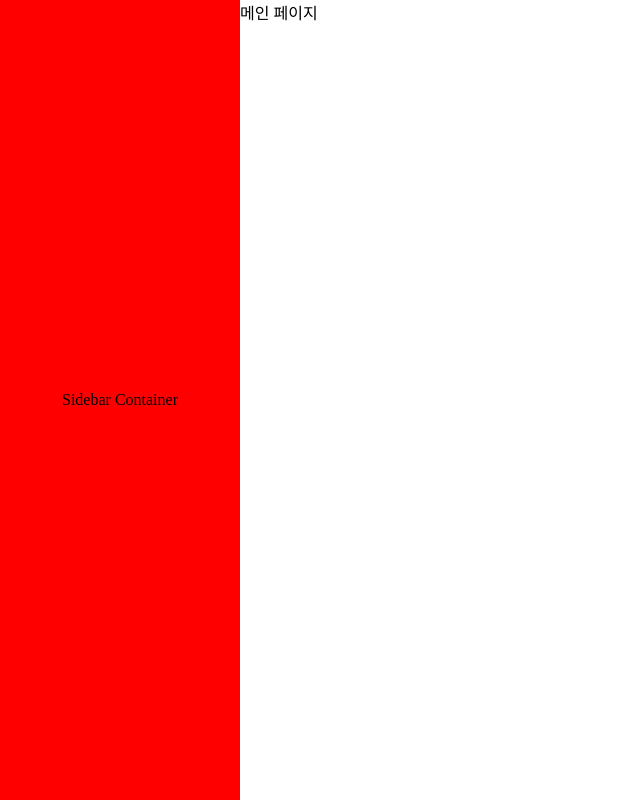
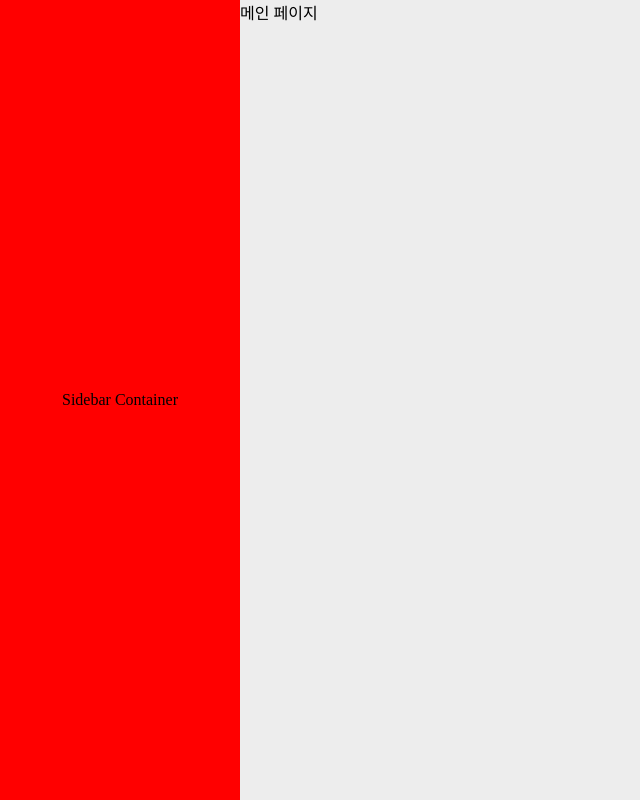
Before and after one commit to GwonHeeJun/Dotori-Client, a React app: page / in a window 1280 px wide. Shown: the whole page, without its empty margins (0-640 px from the left). Built offline with nearby package versions, Linux system fonts and the light colour scheme; a web font is replaced by a local one.

Commit message:
[UPDATE] ContentWrapper에 배경색상 추가
- 디자인 가이드 대로 #EDEDED 색상을 추가함

```diff
--- a/src/Style/GlobalStyle.ts
+++ b/src/Style/GlobalStyle.ts
@@ -40,5 +40,6 @@ export const Positioner = styled.div`
 export const ContentWrapper = styled.div`
   display: inline-block;
   width: calc(100% - 15rem);
+  background-color: #EDEDED;
   height: 100vh;
 `
```
